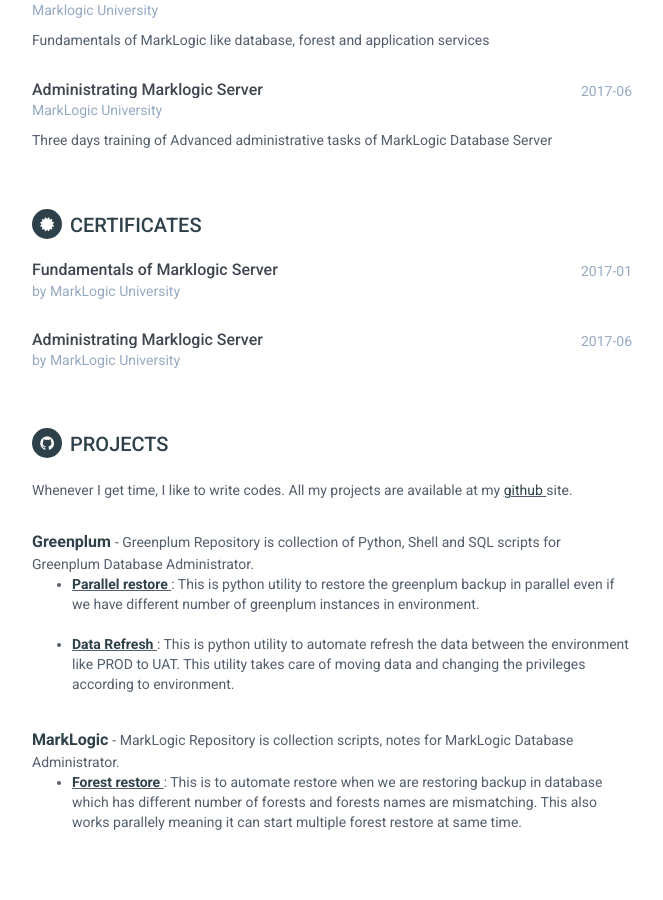
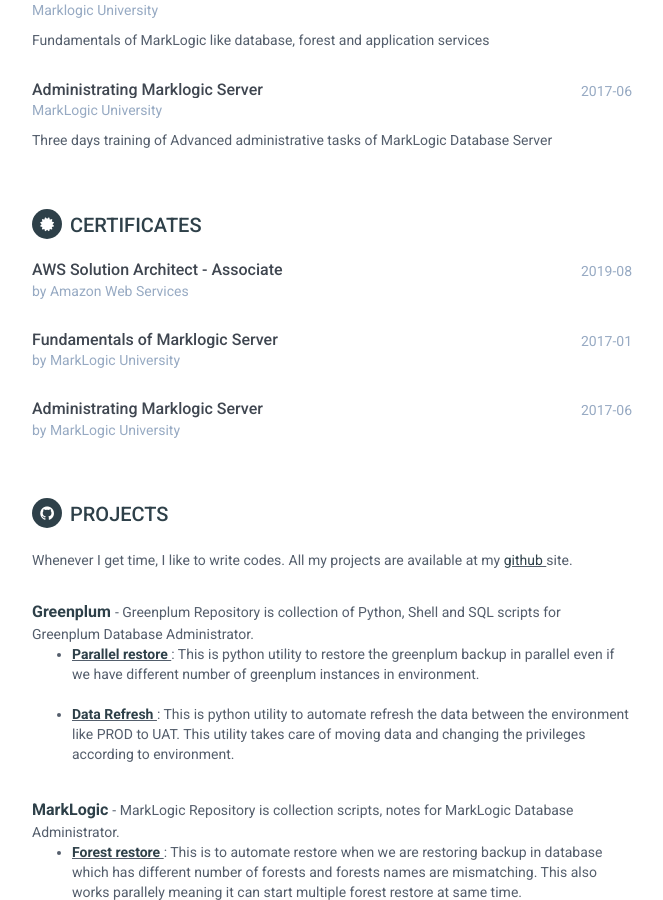
Before and after one commit to pgyogesh/online-cv, a Jekyll site: the page built from index.html, in a window 1280 px wide and 900 px high, scrolled down 460 px. Shown: the whole window, without its empty margins (188-851 px from the left). Built offline with Jekyll 4.4.1, drawn with Linux system fonts in a browser that asks for light colours.

Commit message:
Update certificates.yml

```diff
--- a/_data/certificates.yml
+++ b/_data/certificates.yml
@@ -1,3 +1,8 @@
+- certificate:
+  name: AWS Solution Architect - Associate
+  by: Amazon Web Services
+  time: 2019-08
+
 - certificate:
   name: Fundamentals of Marklogic Server
   by: MarkLogic University
```
